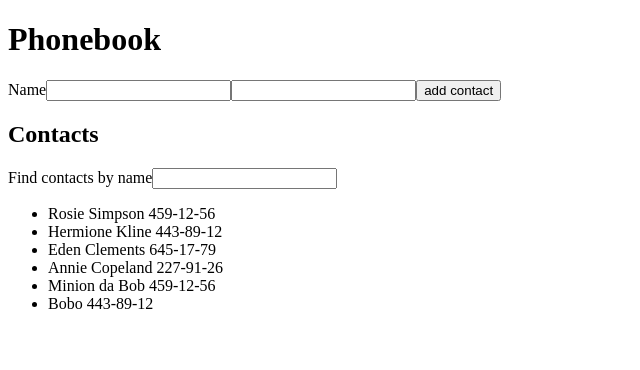
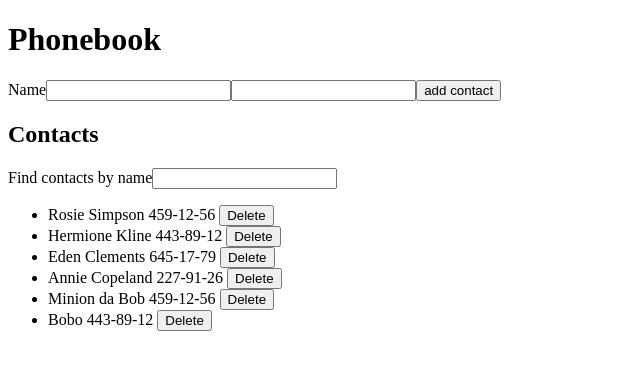
Before and after one commit to hedgeinthehog/goit-react-hw-02-phonebook, a React (Create React App) app: page / in a window 1280 px wide. Shown: the top 370 px of the page, without its empty margins (0-640 px from the left). Built offline with nearby package versions, Linux system fonts and the light colour scheme.

Commit message:
adds contacts' deletion feature

```diff
--- a/src/components/App/App.jsx
+++ b/src/components/App/App.jsx
@@ -34,6 +34,20 @@ class App extends React.Component {
         }));
   };
 
+  deleteContact = id => {
+    const { contacts } = this.state;
+    const contactId = contacts.findIndex(contact => contact.id === id);
+
+    this.setState(prevState => {
+      const updatedContacts = [...prevState.contacts];
+      updatedContacts.splice(contactId, 1);
+
+      return {
+        contacts: updatedContacts,
+      };
+    });
+  };
+
   filterContacts = () => {
     const { contacts } = this.state;
     const filter = this.state.filter.toLowerCase();
@@ -53,7 +67,7 @@ class App extends React.Component {
         <ContactForm onSubmit={this.addNewContact} />
         <h2>Contacts</h2>
         <Filter filter={filter} onChange={this.updateFilter} />
-        <ContactList contacts={filteredContacts} />
+        <ContactList contacts={filteredContacts} onClick={this.deleteContact} />
       </>
     );
   }
--- a/src/components/ContactList/ContactList.jsx
+++ b/src/components/ContactList/ContactList.jsx
@@ -1,14 +1,24 @@
 import PropTypes from 'prop-types';
 
-const ContactList = ({ contacts }) => (
+const ContactList = ({ contacts, onClick }) => {
+  const handleDelBtn = event => {
+    const { name } = event.target;
+    onClick(name);
+  };
+
+  return (
     <ul>
       {contacts.map(({ id, name, number }) => (
         <li key={id}>
-        {name} {number}
+          {name} {number}{' '}
+          <button type="button" name={id} onClick={handleDelBtn}>
+            Delete
+          </button>
         </li>
       ))}
     </ul>
   );
+};
 
 ContactList.propTypes = {
   contacts: PropTypes.arrayOf(
```
Lines whose indentation alone changed are shown as unchanged.
